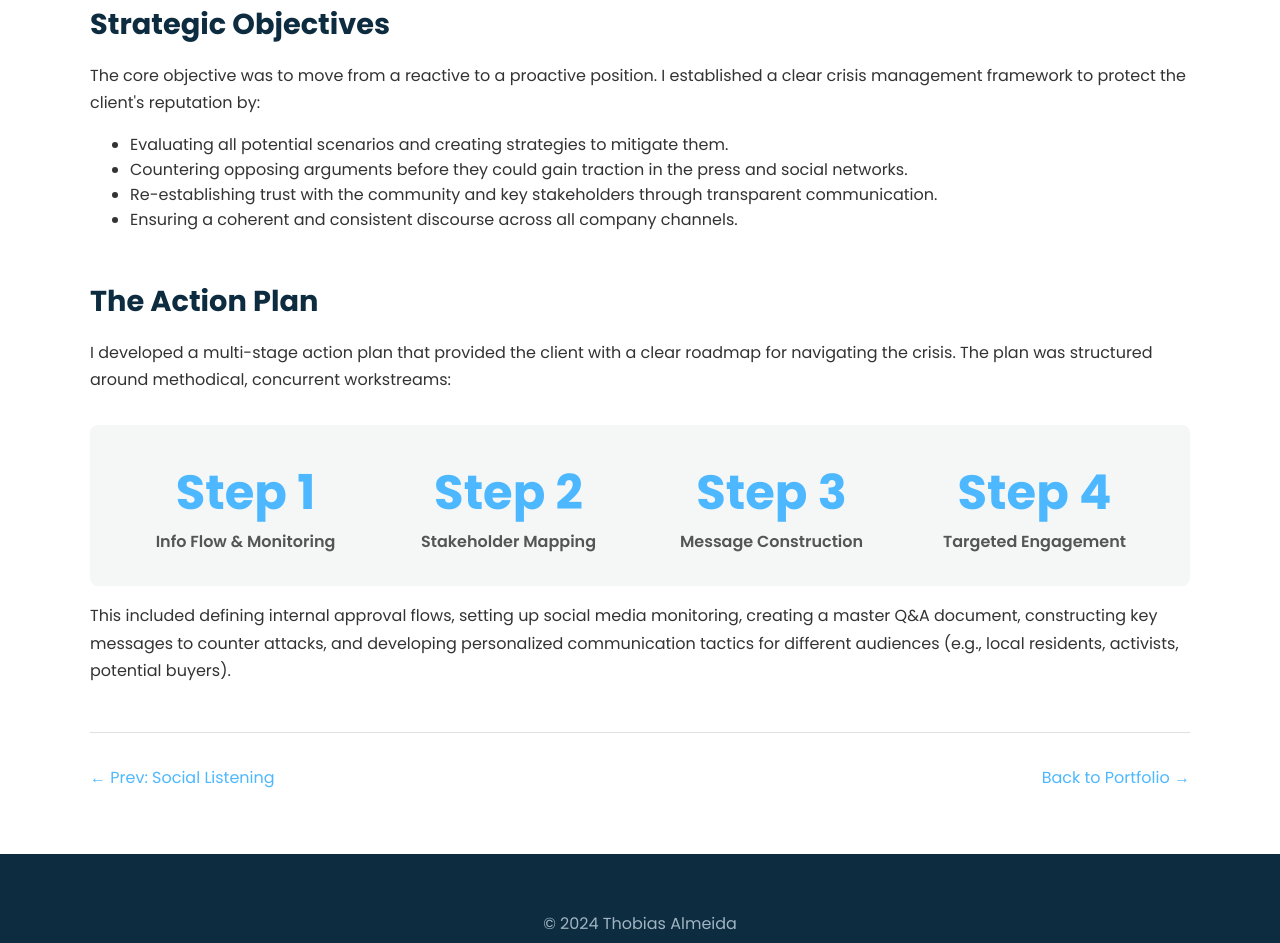
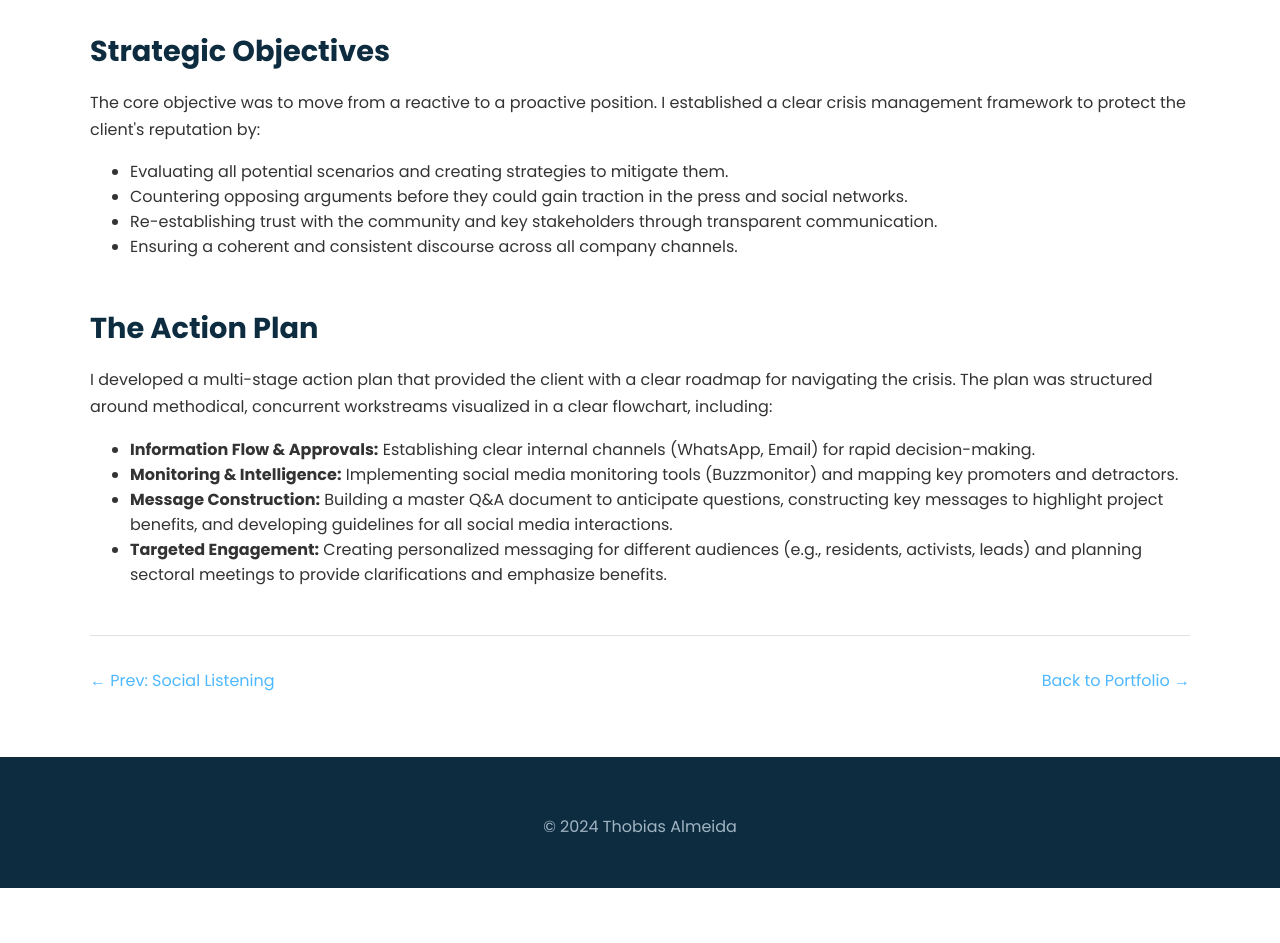
Before and after one commit to Thobiaslda/thobiasalmeida.github.io, a plain HTML site: page case-study-crisis-plan.html in a window 1280 px wide. Shown: the part 1116-2059 px from the top of the page. After the commit the page ends 2004 px from the top, so only its background shows below. Drawn offline with Linux system fonts and the light colour scheme.

Commit message:
Update case-study-crisis-plan.html

```diff
--- a/case-study-crisis-plan.html
+++ b/case-study-crisis-plan.html
@@ -3,7 +3,7 @@
 <head>
     <meta charset="UTF-8">
     <meta name="viewport" content="width=device-width, initial-scale=1.0">
-    <title>Case Study: Crisis Planning | Thobias Almeida</title>
+    <title>Case Study: Crisis & Action Planning | Thobias Almeida</title>
     <link rel="stylesheet" href="style.css">
     <link href="https://fonts.googleapis.com/css2?family=Poppins:wght@400;600;700&display=swap" rel="stylesheet">
 </head>
@@ -21,14 +21,14 @@
 
     <main class="container case-study">
         <h1>Case Study: Crisis & Action Planning</h1>
-        <p class="case-intro">Developing a comprehensive crisis management framework for a **High-End Real Estate Developer** facing a lawsuit and community backlash that threatened to halt a major project.</p>
+        <p class="case-intro">Developing a comprehensive crisis management framework for a <strong>High-End Real Estate Developer</strong> facing a lawsuit and community backlash that threatened to halt a major project.</p>
 
         <img src="case3-full.png" alt="Crisis Management Plan" class="case-study-banner">
 
         <div class="case-study-content">
             <div class="case-section">
                 <h2>The Scenario</h2>
-                <p>After securing an environmental license, the client's project was hit with a lawsuit from an NGO, leading to a temporary suspension. This legal action ignited negative media attention and social media chatter, creating a pre-crisis scenario where misinformation could quickly escalate, causing reputational and financial damage.</p>
+                <p>After securing an environmental license, the client's project was hit with a lawsuit from an NGO, leading to a temporary suspension. This legal action ignited negative media attention and social media chatter, creating a pre-crisis scenario where misinformation about environmental impacts, transparency, and community exclusion could quickly escalate, causing severe reputational and financial damage.</p>
             </div>
 
             <div class="case-section">
@@ -44,26 +44,13 @@
 
             <div class="case-section">
                 <h2>The Action Plan</h2>
-                <p>I developed a multi-stage action plan that provided the client with a clear roadmap for navigating the crisis. The plan was structured around methodical, concurrent workstreams:</p>
-                <div class="stats-grid">
-                     <div class="stat-item">
-                        <div class="stat-number">Step 1</div>
-                        <div class="stat-label">Info Flow & Monitoring</div>
-                    </div>
-                     <div class="stat-item">
-                        <div class="stat-number">Step 2</div>
-                        <div class="stat-label">Stakeholder Mapping</div>
-                    </div>
-                    <div class="stat-item">
-                        <div class="stat-number">Step 3</div>
-                        <div class="stat-label">Message Construction</div>
-                    </div>
-                    <div class="stat-item">
-                        <div class="stat-number">Step 4</div>
-                        <div class="stat-label">Targeted Engagement</div>
-                    </div>
-                </div>
-                <p>This included defining internal approval flows, setting up social media monitoring, creating a master Q&A document, constructing key messages to counter attacks, and developing personalized communication tactics for different audiences (e.g., local residents, activists, potential buyers).</p>
+                <p>I developed a multi-stage action plan that provided the client with a clear roadmap for navigating the crisis. The plan was structured around methodical, concurrent workstreams visualized in a clear flowchart, including:</p>
+                <ul>
+                    <li><strong>Information Flow & Approvals:</strong> Establishing clear internal channels (WhatsApp, Email) for rapid decision-making.</li>
+                    <li><strong>Monitoring & Intelligence:</strong> Implementing social media monitoring tools (Buzzmonitor) and mapping key promoters and detractors.</li>
+                    <li><strong>Message Construction:</strong> Building a master Q&A document to anticipate questions, constructing key messages to highlight project benefits, and developing guidelines for all social media interactions.</li>
+                    <li><strong>Targeted Engagement:</strong> Creating personalized messaging for different audiences (e.g., residents, activists, leads) and planning sectoral meetings to provide clarifications and emphasize benefits.</li>
+                </ul>
             </div>
         </div>
 
```
